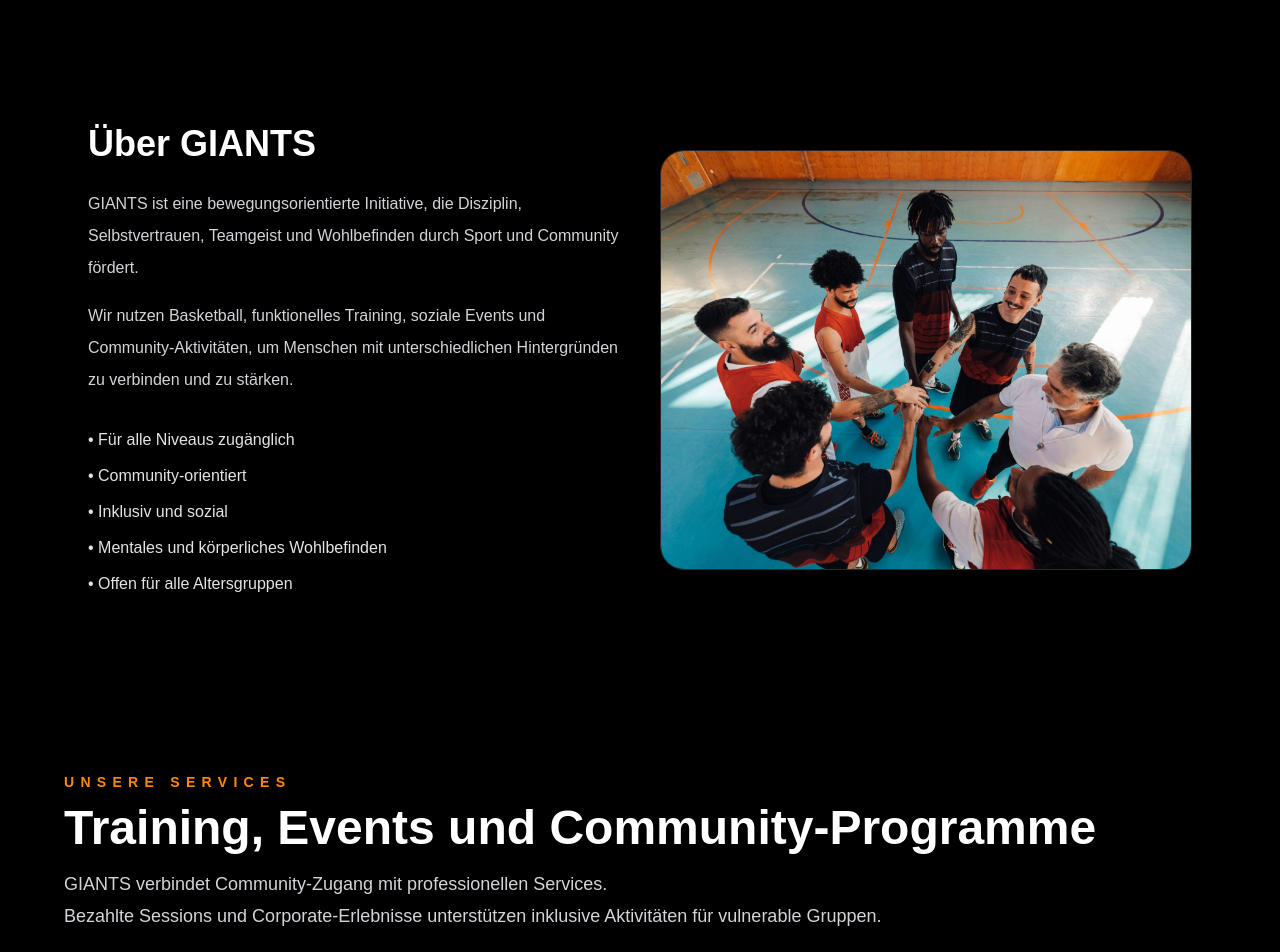
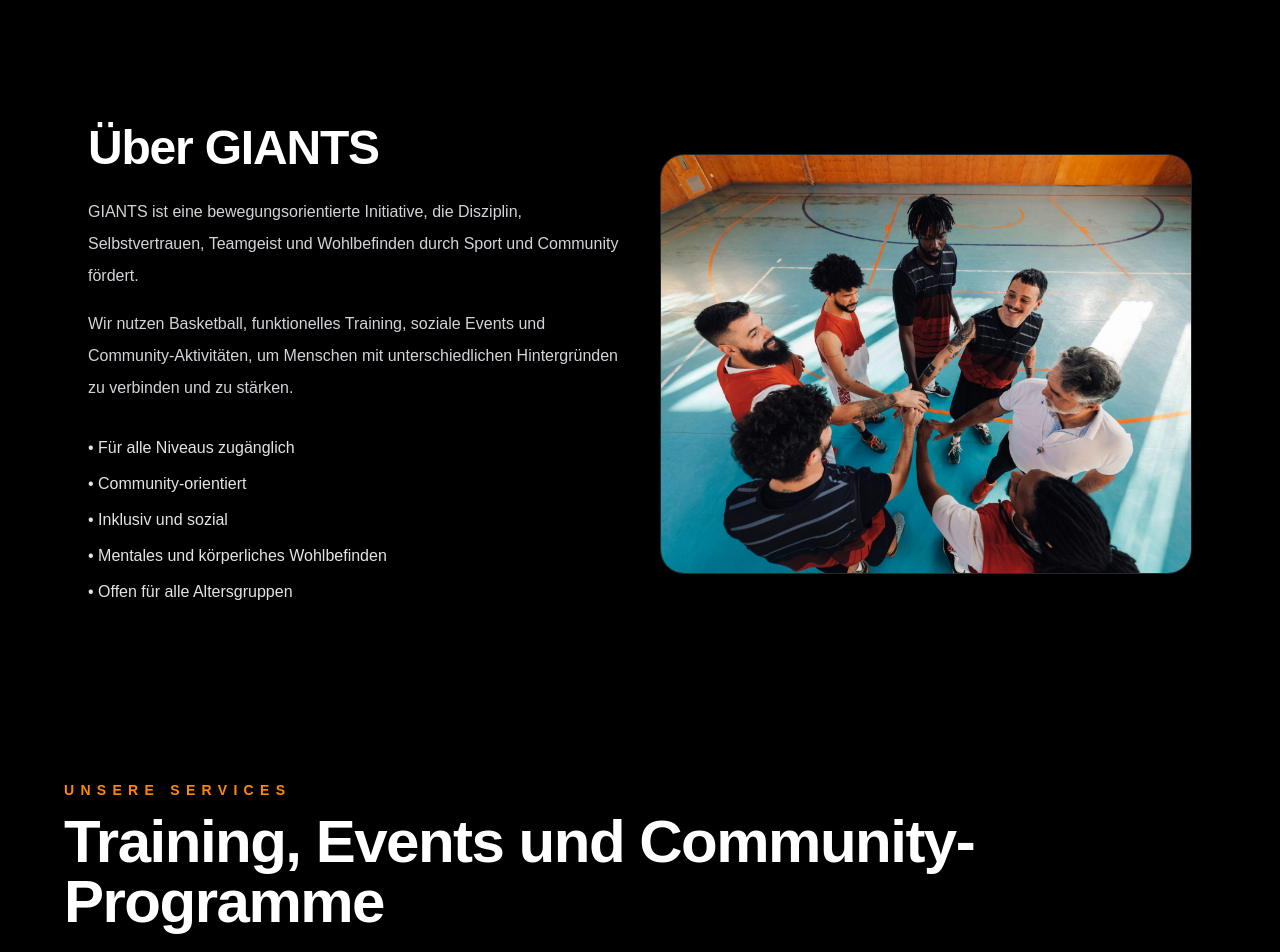
Before and after one commit to BarbFlegel/giants-website, a Next.js app: page /de in a window 1280 px wide. Shown: the part 960-1912 px from the top of the page. Built offline with nearby package versions, Linux system fonts and the light colour scheme.

Commit message:
title size

```diff
--- a/app/[locale]/page.tsx
+++ b/app/[locale]/page.tsx
@@ -468,7 +468,7 @@
 
       <section id="about" className="scroll-mt-36 mx-auto grid max-w-6xl gap-10 px-6 py-20 md:grid-cols-2 md:items-center">
         <div>
-          <h2 className="text-3xl font-bold md:text-4xl">{t.about.title}</h2>
+          <h2 className="text-4xl font-extrabold tracking-tight md:text-5xl">{t.about.title}</h2>
           <p className="mt-6 leading-8 text-zinc-300">{t.about.p1}</p>
           <p className="mt-4 leading-8 text-zinc-300">{t.about.p2}</p>
 
@@ -488,7 +488,7 @@
         <div className="mx-auto max-w-6xl">
           <p className="text-sm font-bold uppercase tracking-[0.45em] text-orange-400">{t.services.eyebrow}</p>
 
-          <h2 className="mt-3 text-3xl font-bold md:text-5xl">{t.services.title}</h2>
+          <h2 className="mt-3 text-4xl font-extrabold tracking-tight md:text-6xl">{t.services.title}</h2>
 
           <p className="mt-4 max-w-4xl text-lg leading-8 text-zinc-300">
             {t.services.intro1}
@@ -526,7 +526,7 @@
       </section>
 
       <section id="events" className="scroll-mt-36 mx-auto max-w-6xl px-6 py-20">
-        <h2 className="text-3xl font-bold md:text-4xl">{t.events.title}</h2>
+        <h2 className="text-4xl font-extrabold tracking-tight md:text-5xl">{t.events.title}</h2>
 
         <div className="mt-10 grid gap-6 md:grid-cols-2">
           {events.map((event) => (
@@ -558,7 +558,7 @@
         <div className="mx-auto max-w-6xl">
           <p className="text-sm font-bold uppercase tracking-[0.45em] text-orange-400">{t.gallery.eyebrow}</p>
 
-          <h2 className="mt-3 text-3xl font-bold md:text-4xl">{t.gallery.title}</h2>
+          <h2 className="text-4xl font-extrabold tracking-tight md:text-5xl">{t.gallery.title}</h2>
 
           <p className="mt-4 max-w-3xl leading-8 text-zinc-300">{t.gallery.text}</p>
 
```
